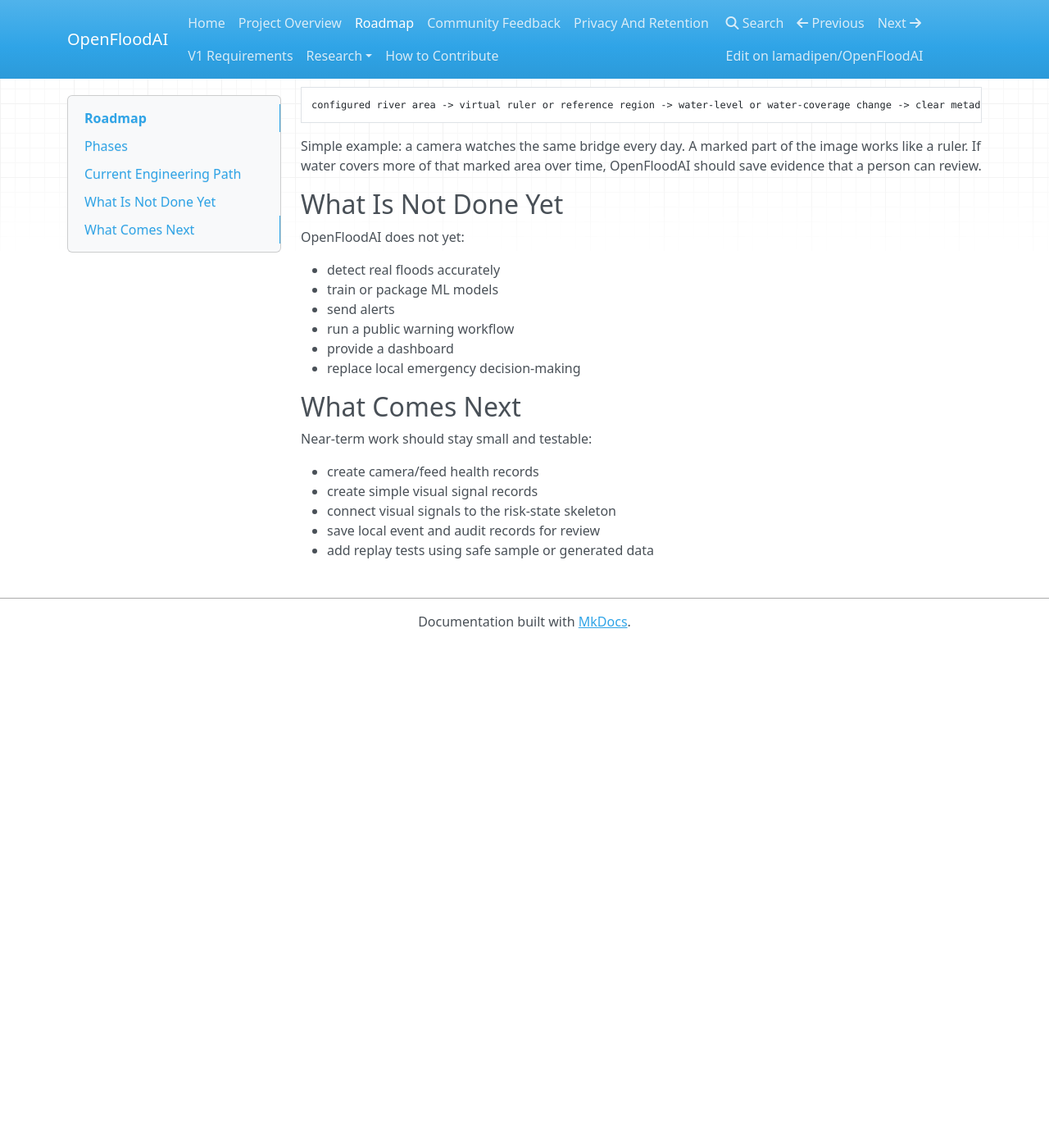
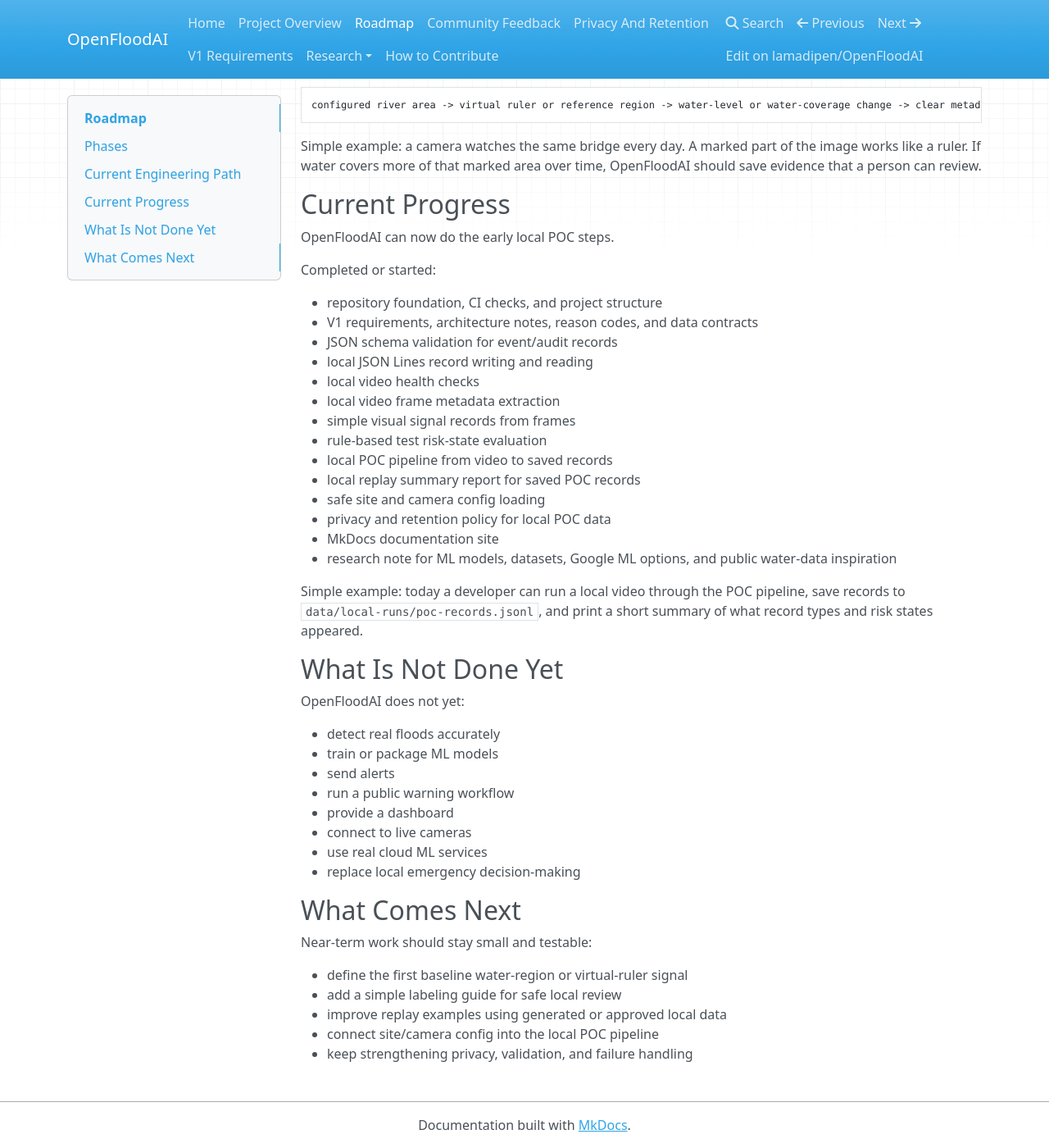
Before and after one commit to lamadipen/OpenFloodAI, an MkDocs documentation site: the page built from docs/roadmap.md, in a window 1280 px wide and 1400 px high, scrolled down 919 px. Shown: the whole window at 82% size. Built offline with MkDocs 1.6.1, drawn with Linux system fonts in a browser that asks for light colours; nearby versions of some CDN libraries; before the commit the page ends 1705 px from its top, so only the background shows below that.

Commit message:
docs update roadmap progress

```diff
--- a/docs/roadmap.md
+++ b/docs/roadmap.md
@@ -9,7 +9,7 @@
 | Phase | Focus | Status |
 | --- | --- | --- |
 | Phase 1 | Foundation and requirements | Mostly complete |
-| Phase 2 | Research existing technology and datasets | Planned |
+| Phase 2 | Research existing technology and datasets | Started |
 | Phase 3 | Build baseline flood detection | Planned |
 | Phase 4 | Historical-video testing | Planned |
 | Phase 5 | Real-time camera pipeline | Planned |
@@ -36,6 +36,29 @@
 
 Simple example: a camera watches the same bridge every day. A marked part of the image works like a ruler. If water covers more of that marked area over time, OpenFloodAI should save evidence that a person can review.
 
+## Current Progress
+
+OpenFloodAI can now do the early local POC steps.
+
+Completed or started:
+
+- repository foundation, CI checks, and project structure
+- V1 requirements, architecture notes, reason codes, and data contracts
+- JSON schema validation for event/audit records
+- local JSON Lines record writing and reading
+- local video health checks
+- local video frame metadata extraction
+- simple visual signal records from frames
+- rule-based test risk-state evaluation
+- local POC pipeline from video to saved records
+- local replay summary report for saved POC records
+- safe site and camera config loading
+- privacy and retention policy for local POC data
+- MkDocs documentation site
+- research note for ML models, datasets, Google ML options, and public water-data inspiration
+
+Simple example: today a developer can run a local video through the POC pipeline, save records to `data/local-runs/poc-records.jsonl`, and print a short summary of what record types and risk states appeared.
+
 ## What Is Not Done Yet
 
 OpenFloodAI does not yet:
@@ -45,14 +68,16 @@
 - send alerts
 - run a public warning workflow
 - provide a dashboard
+- connect to live cameras
+- use real cloud ML services
 - replace local emergency decision-making
 
 ## What Comes Next
 
 Near-term work should stay small and testable:
 
-- create camera/feed health records
-- create simple visual signal records
-- connect visual signals to the risk-state skeleton
-- save local event and audit records for review
-- add replay tests using safe sample or generated data
+- define the first baseline water-region or virtual-ruler signal
+- add a simple labeling guide for safe local review
+- improve replay examples using generated or approved local data
+- connect site/camera config into the local POC pipeline
+- keep strengthening privacy, validation, and failure handling
```
